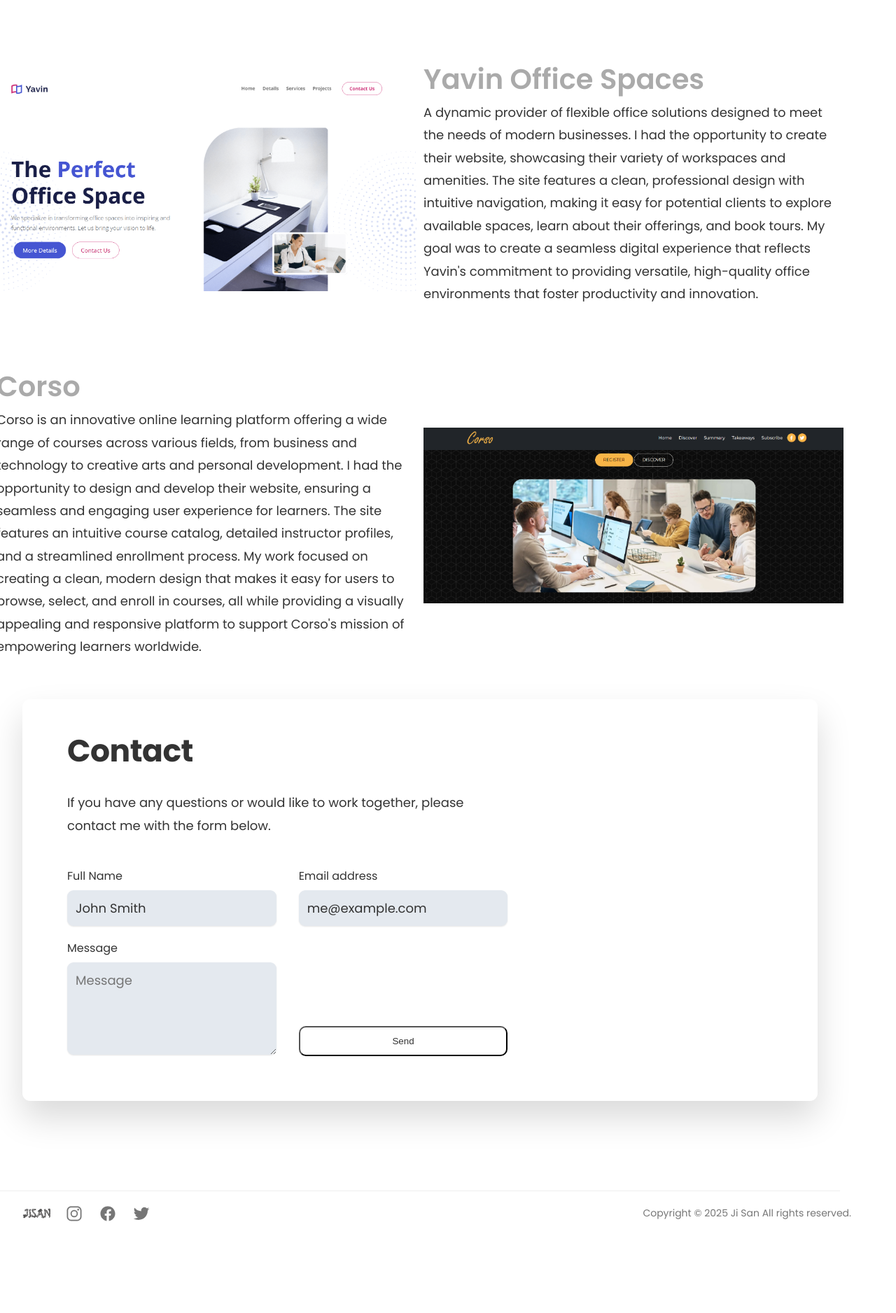
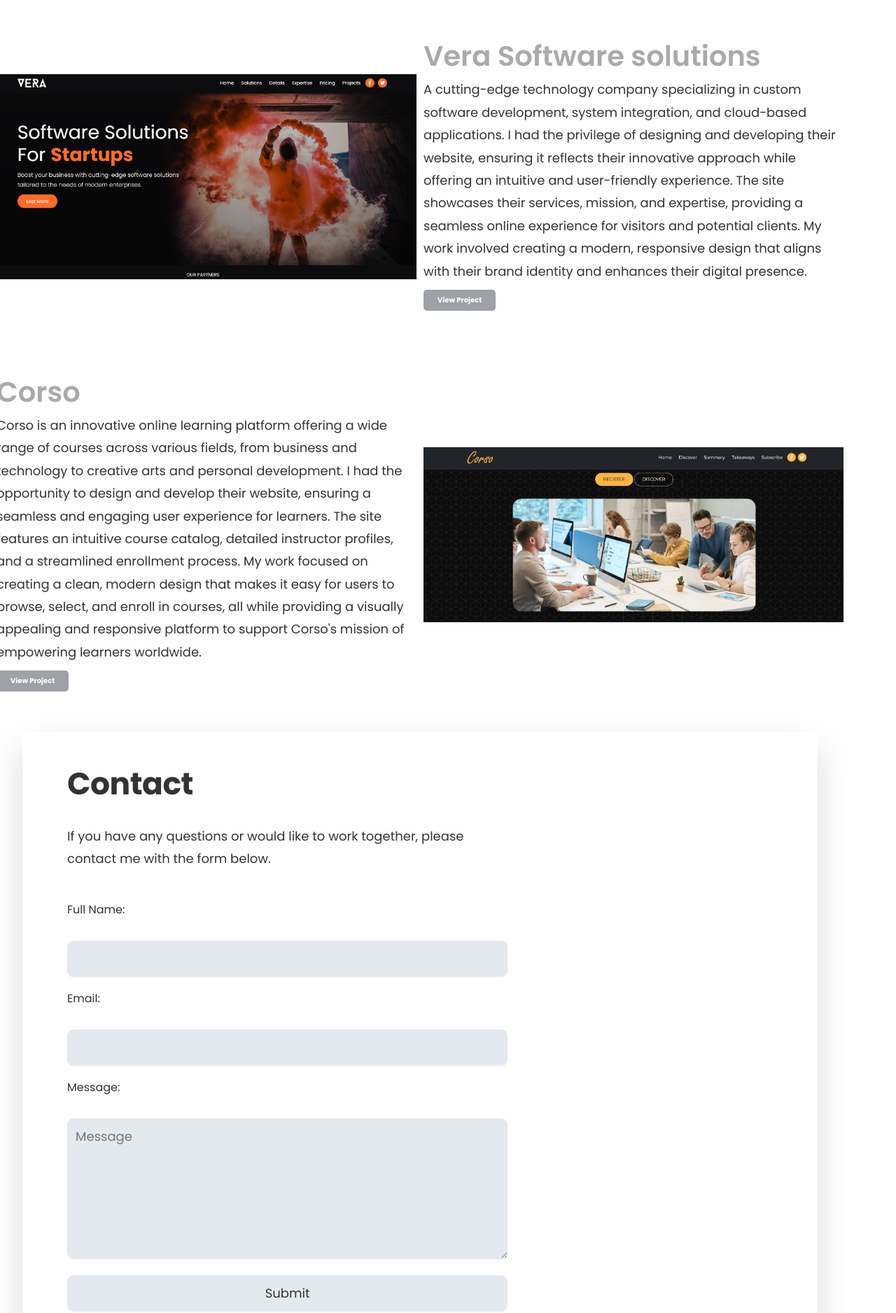
Before and after one commit to Ji-SSCGI/SSCGI_Chua_Portfolio, a plain HTML site: page index.html in a window 1280 px wide. Shown: the part 1964-3840 px from the top of the page at 70% size. Before the commit the page ends 3760 px from the top, so only its background shows below. Drawn offline with nearby package versions, Linux system fonts and the light colour scheme.

Commit message:
Add projec link

```diff
--- a/index.html
+++ b/index.html
@@ -37,8 +37,8 @@
         </nav>
 
         <button class="btn-mobile-nav">
-            <ion-icon class="icon-mobile-nav" name="menu-outline"></ion-icon>
-            <ion-icon class="icon-mobile-nav" name="close-outline"></ion-icon>
+            <ion-icon class="icon-mobile-nav menu-outline" name="menu-outline"></ion-icon>
+            <ion-icon class="icon-mobile-nav close-outline" name="close-outline"></ion-icon>
         </button>
 
     </header>
@@ -64,7 +64,7 @@
                     </p>
                 </div>
                 <div class="hero-img-box">
-                    <img src="img/JC.jpg" class="hero-img" alt="JC" layout="responsive"/>
+                    <img src="img/JC.jpg" class="hero-img" alt="JC" layout="responsive" />
                 </div>
             </div>
         </section>
@@ -171,7 +171,28 @@
             <div class="container grid grid--2-cols grid--center-v">
                 <!-- PROJECT 01 -->
                 <div class="project-text-box">
-                        <p class="project-title">Vera Software Solutions</p>
+                    <p class="project-title">Omnifood</p>
+                    <p class="project-description">
+                        Omnifood is a revolutionary food technology company designed to transform the way people
+                        experience and consume food. It combines cutting-edge innovation, sustainability, and
+                        convenience to offer a new era of food delivery, production, and consumption. The company is
+                        committed to providing delicious, healthy, and eco-friendly meals tailored to individual dietary
+                        needs and preferences, all while minimizing environmental impact.
+                    </p>
+                    <a href="https://poetic-puppy-859057.netlify.app//" target="_blank" class="project-link-button">View
+                        Project</a>
+                </div>
+                <div class="project-img-box">
+                    <img src="img/Omnifood.png" class="project-img" alt="Omnifood Website" layout="responsive" />
+                </div>
+
+                <!-- PROJECT 02 -->
+                <div class="project-img-box">
+                    <img src="img/Vera Software Solutions.png" class="project-img" alt="Vera Software Solutions Website"
+                        layout="responsive" />
+                </div>
+                <div class="project-text-box">
+                    <p class="project-title">Vera Software solutions</p>
                     <p class="project-description">
                         A cutting-edge technology company specializing in custom software
                         development, system integration, and cloud-based applications. I had the privilege of
@@ -185,32 +206,8 @@
                         enhances
                         their digital presence.
                     </p>
-                        <a href="https://sscgi-chua-blog.vercel.app/" target="_blank" class="project-link-button">View Project</a>
-                    </div>
-                    <div class="project-img-box">
-                        <img src="img/Vera Software Solutions.png" class="project-img"
-                        alt="Vera Software Solutions Website" layout="responsive"/>
-                    </div>
-
-                    <!-- PROJECT 02 -->
-                    <div class="project-img-box">
-                        <img src="img/Yavin Office Spaces.png" class="project-img"
-                        alt="Yavin Office Spaces Website" layout="responsive"/>
-                    </div>
-                    <div class="project-text-box">
-                        <p class="project-title">Yavin Office Spaces</p>
-                        <p class="project-description">
-                            A dynamic provider of flexible office solutions designed to meet the
-                            needs of modern businesses. I had the opportunity to create their website, showcasing their
-                            variety of workspaces and amenities. The site features a clean, professional design with
-                            intuitive navigation, making it easy for potential clients to explore available spaces,
-                            learn
-                            about their offerings, and book tours. My goal was to create a seamless digital experience
-                            that
-                            reflects Yavin's commitment to providing versatile, high-quality office environments that
-                            foster
-                            productivity and innovation.
-                        </p>
+                    <a href="https://sscgi-chua-vera.vercel.app//" target="_blank" class="project-link-button">View
+                        Project</a>
                 </div>
 
                 <!-- PROJECT 03 -->
@@ -228,9 +225,11 @@
                         empowering
                         learners worldwide.
                     </p>
+                    <a href="https://corsofy.netlify.app/" target="_blank" class="project-link-button">View
+                        Project</a>
                 </div>
                 <div class="project-img-box">
-                        <img src="img/Corso.png" class="project-img" alt="Corso Website" layout="responsive"/>
+                    <img src="img/Corso.png" class="project-img" alt="Corso Website" layout="responsive" />
                 </div>
             </div>
             </div>
@@ -248,25 +247,19 @@
                         </p>
 
                         <form class="contact-form" action="#">
-                            <div>
-                                <label for="full-name">Full Name</label>
-                                <input id="full-name" type="text" placeholder="John Smith" required />
-                            </div>
+                            <label for="full-name">Full Name:</label>
+                            <input type="text" id="fname" name="firstname" placeholder="" required>
 
-                            <div>
-                                <label for="email">Email address</label>
-                                <input id="email" type="email" placeholder="me@example.com" required />
-                            </div>
+                            <label for="email">Email:</label>
+                            <input type="text" id="email" name="email" placeholder="" required>
 
-                            <div>
-                                <label for="message">Message</label>
-                                <textarea id="message" type="message" placeholder="Message" required rows="4"
-                                    cols="50"></textarea>
-                            </div>
-                            <button class="btn--form">Send</button>
+                            <label for="message">Message:</label>
+                            <textarea id="message" name="message" placeholder="Message" style="height:200px"
+                                required></textarea>
+
+                            <input type="submit" value="Submit">
                         </form>
                     </div>
-                    <div class="contact-img-box" role="img" aria-label="#"></div>
                 </div>
         </section>
 
--- a/styles.css
+++ b/styles.css
@@ -208,7 +208,6 @@ strong {
   font-weight: 500;
 }
 
-
 /***************************
  * HEADER
  ***************************/
@@ -266,7 +265,6 @@ strong {
 .main-nav-link.nav-contact:hover,
 .main-nav-link.nav-contact:active {
   background-color: #333;
-
 }
 
 /* MOBILE */
@@ -274,7 +272,6 @@ strong {
   border: none;
   background: none;
   cursor: pointer;
-
   display: none;
 }
 
@@ -407,7 +404,7 @@ strong {
 
 .contact-form {
   display: grid;
-    grid-template-columns: 1fr 1fr;
+  grid-template-columns: 1fr;
   column-gap: 3.2rem;
   row-gap: 2.4rem;
 }
```
Also changed, not shown: img/Omnifood.png (added). Lines whose indentation alone changed are shown as unchanged.
